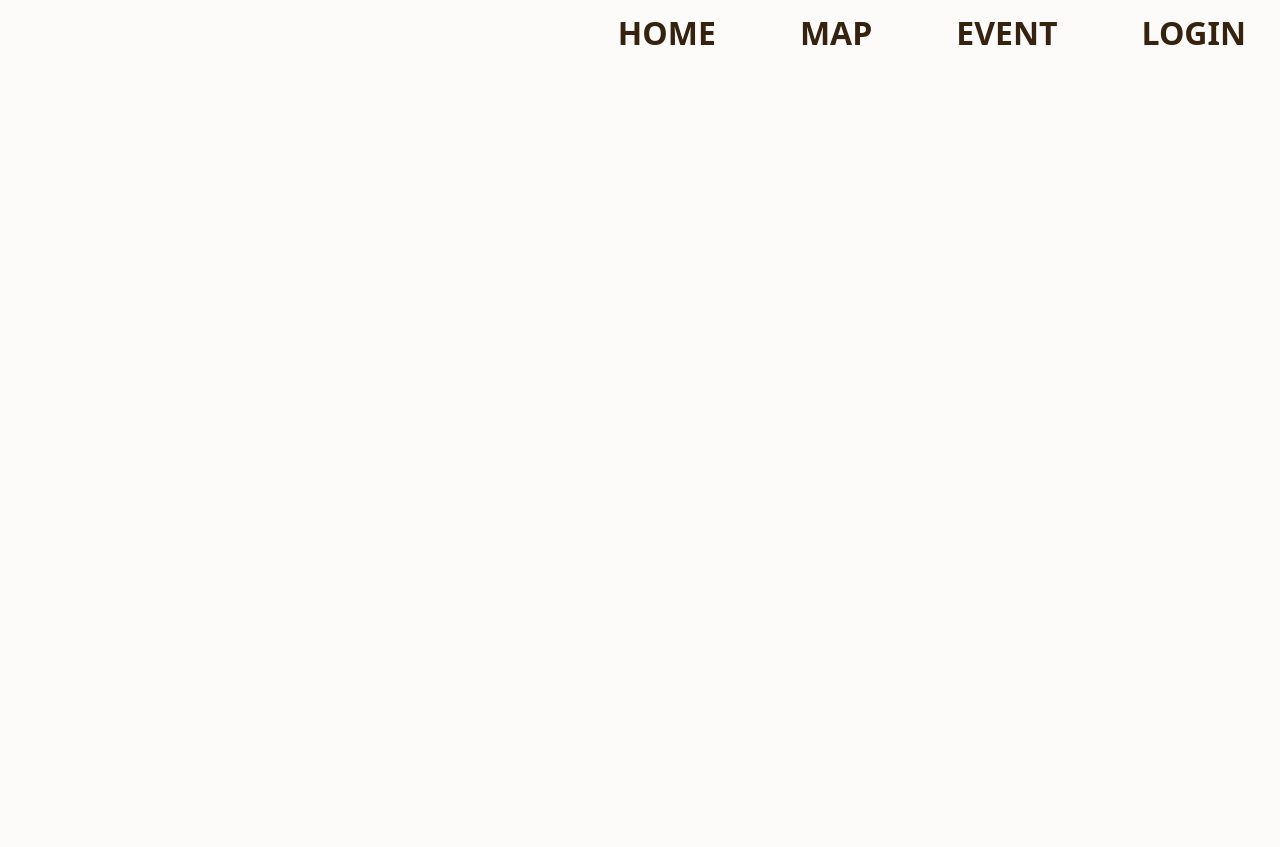
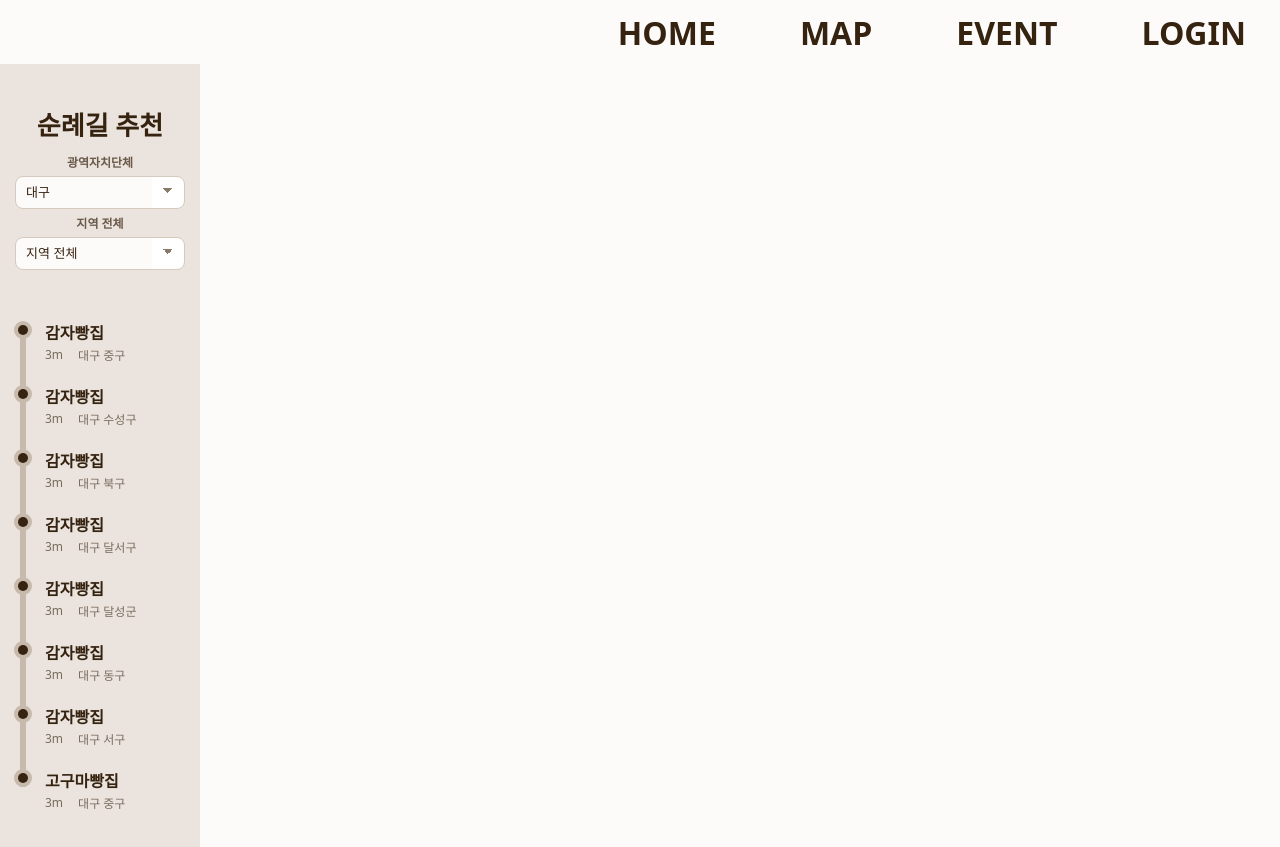
Before and after one commit to gamzazoha/BreadFeet, a React app in the folder frontend/: page /map in a window 1280 px wide. Before the commit the page ends 800 px from the top, so only its background shows below. Built offline with nearby package versions, Linux system fonts and the light colour scheme; the HTML template or start-up script is replaced by a standard one; a web font is replaced by a local one.

Commit message:
feat: map recommended path ui

```diff
--- a/frontend/src/App.jsx
+++ b/frontend/src/App.jsx
@@ -2,6 +2,7 @@ import "./App.css";
 import { BrowserRouter, Routes, Route } from "react-router-dom";
 import Navbar from "./components/Navbar";
 import Home from "./components/home/Home";
+import Map from "./components/map/Map";
 import Login from "./components/Login";
 
 function App() {
@@ -10,6 +11,7 @@ function App() {
       <Navbar />
       <Routes>
         <Route path="/" element={<Home />} />
+        <Route path="/map" element={<Map />} />
         <Route path="/login" element={<Login />} />
       </Routes>
     </BrowserRouter>
--- a/frontend/src/components/Navbar.jsx
+++ b/frontend/src/components/Navbar.jsx
@@ -10,7 +10,7 @@ const Navbar = () => {
             <NavLink to="/">HOME</NavLink>
           </li>
           <li>
-            <NavLink to="/">MAP</NavLink>
+            <NavLink to="/Map">MAP</NavLink>
           </li>
           <li>
             <NavLink to="/">EVENT</NavLink>
--- /dev/null
+++ b/frontend/src/components/map/Map.css
@@ -0,0 +1,3 @@
+.Map {
+  min-height: calc(100dvh - var(--navbar-h));
+}
--- /dev/null
+++ b/frontend/src/components/map/Map.jsx
@@ -0,0 +1,12 @@
+import "./Map.css";
+import MapPath from "./MapPath";
+
+const Map = () => {
+  return (
+    <div className="Map">
+      <MapPath />
+    </div>
+  );
+};
+
+export default Map;
--- /dev/null
+++ b/frontend/src/components/map/MapPath.css
@@ -0,0 +1,120 @@
+.MapPath {
+  width: 200px;
+  min-height: calc(100dvh - var(--navbar-h));
+  background-color: #ebe4de;
+  padding: 15px;
+  box-sizing: border-box;
+}
+
+.MapPathTitle {
+  font-size: 26px;
+  font-weight: 700;
+  color: #352310;
+  margin-bottom: 10px;
+}
+
+.MapPathControls {
+  display: flex;
+  flex-direction: column;
+  gap: 5px;
+  margin: 0 0 30px 0;
+}
+
+.MapPathLabel {
+  font-size: 12px;
+  font-weight: 600;
+  color: #6b5a4a;
+}
+
+.MapPathSelect {
+  font-size: 13px;
+  color: #352310;
+  padding: 8px 10px;
+  border-radius: 8px;
+  outline: none;
+  border: 1px solid #d6c9bd;
+  background-color: #fdfbf9;
+  /* 드롭바 꺼내는 화살표 */
+  appearance: none;
+  background-image: linear-gradient(45deg, transparent 50%, #8a7a6c 50%),
+    linear-gradient(135deg, #8a7a6c 50%, transparent 50%),
+    linear-gradient(to right, #fff, #fff);
+  background-position: calc(100% - 16px) calc(1em - 2px),
+    calc(100% - 11px) calc(1em - 2px), 100% 0;
+  background-size: 5px 5px, 5px 5px, 2.5em 2.5em;
+  background-repeat: no-repeat;
+}
+
+.MapPathSelect:focus {
+  border-color: #b9a694;
+}
+
+.MapPathList {
+  list-style: none;
+  padding: 10px 15px;
+  margin: 0;
+  position: relative;
+}
+
+.MapPathItem {
+  position: relative;
+  display: flex;
+  padding: 10px 0;
+}
+
+.MapPathItem::before {
+  content: "";
+  position: absolute;
+  top: 0;
+  bottom: 0;
+  left: -10px;
+  width: 6px;
+  background-color: #c7baad;
+}
+
+.MapPathItem:first-child::before {
+  top: 25px;
+}
+
+.MapPathItem:last-child::before {
+  bottom: 35px;
+}
+
+.MapPathDot {
+  position: absolute;
+  left: -12px; /* 중앙으로 맞추기 위함 */
+  top: 15px;
+  width: 10px;
+  height: 10px;
+  background: #352310;
+  border-radius: 50%;
+  box-shadow: 0 0 0 4px #c7baad;
+}
+
+.MapPathContent {
+  display: flex;
+  flex-direction: column;
+  align-items: flex-start;
+  margin-left: 15px;
+}
+
+.MapPathName {
+  font-size: 16px;
+  font-weight: 600;
+  color: #352310;
+  margin-bottom: 2px;
+}
+
+.MapPathInfo {
+  font-size: 12px;
+  color: #7a6b5e;
+  display: flex;
+  gap: 15px;
+}
+
+.MapPathEmpty {
+  font-size: 13px;
+  color: #7a6b5e;
+  padding: 10px 0;
+  text-align: center;
+}
--- /dev/null
+++ b/frontend/src/components/map/MapPath.jsx
@@ -0,0 +1,238 @@
+import "./MapPath.css";
+import { useMemo, useState } from "react";
+
+const Regions = {
+  서울: [
+    "강남구",
+    "강동구",
+    "강북구",
+    "강서구",
+    "관악구",
+    "광진구",
+    "구로구",
+    "금천구",
+    "노원구",
+    "도봉구",
+    "동대문구",
+    "동작구",
+    "마포구",
+    "서대문구",
+    "서초구",
+    "성동구",
+    "성북구",
+    "송파구",
+    "양천구",
+    "영등포구",
+    "용산구",
+    "은평구",
+    "종로구",
+    "중구",
+    "중랑구",
+  ],
+  대구: ["중구", "동구", "서구", "남구", "북구", "수성구", "달서구", "달성군"],
+  부산: [
+    "중구",
+    "서구",
+    "동구",
+    "영도구",
+    "부산진구",
+    "동래구",
+    "남구",
+    "북구",
+    "해운대구",
+    "사하구",
+    "금정구",
+    "강서구",
+    "연제구",
+    "수영구",
+    "사상구",
+    "기장군",
+  ],
+  대전: ["동구", "중구", "서구", "유성구", "대덕구"],
+  인천: [
+    "중구",
+    "동구",
+    "미추홀구",
+    "연수구",
+    "남동구",
+    "부평구",
+    "계양구",
+    "서구",
+    "강화군",
+    "옹진군",
+  ],
+  광주: ["동구", "서구", "남구", "북구", "광산구"],
+  울산: ["중구", "남구", "동구", "북구", "울주군"],
+  세종: ["세종시 전체"],
+  경기: [
+    "수원시",
+    "용인시",
+    "고양시",
+    "성남시",
+    "화성시",
+    "부천시",
+    "남양주시",
+    "안산시",
+    "평택시",
+    "의정부시",
+  ], // 축약
+  강원: ["춘천시", "원주시", "강릉시", "속초시"],
+  충북: ["청주시", "충주시", "제천시"],
+  충남: ["천안시", "아산시", "공주시", "서산시"],
+  전북: ["전주시", "익산시", "군산시"],
+  전남: ["여수시", "순천시", "목포시"],
+  경북: ["포항시", "구미시", "경주시", "김천시"],
+  경남: ["창원시", "김해시", "진주시", "양산시"],
+  제주: ["제주시", "서귀포시"],
+};
+
+const Korea = Object.keys(Regions);
+
+const mockData = [
+  {
+    id: 1,
+    name: "감자빵집",
+    distance: "3m",
+    region: "대구",
+    subregion: "중구",
+  },
+  {
+    id: 2,
+    name: "감자빵집",
+    distance: "3m",
+    region: "대구",
+    subregion: "수성구",
+  },
+  {
+    id: 3,
+    name: "감자빵집",
+    distance: "3m",
+    region: "대구",
+    subregion: "북구",
+  },
+  {
+    id: 4,
+    name: "감자빵집",
+    distance: "3m",
+    region: "대구",
+    subregion: "달서구",
+  },
+  {
+    id: 5,
+    name: "감자빵집",
+    distance: "3m",
+    region: "대구",
+    subregion: "달성군",
+  },
+  {
+    id: 6,
+    name: "감자빵집",
+    distance: "3m",
+    region: "대구",
+    subregion: "동구",
+  },
+  {
+    id: 7,
+    name: "감자빵집",
+    distance: "3m",
+    region: "대구",
+    subregion: "서구",
+  },
+  {
+    id: 1,
+    name: "고구마빵집",
+    distance: "3m",
+    region: "대구",
+    subregion: "중구",
+  },
+];
+
+const MapPath = () => {
+  const [region, setRegion] = useState("대구");
+  const [subregion, setSubregion] = useState("지역 전체");
+
+  const subregions = useMemo(
+    () => ["지역 전체", ...(Regions[region] ?? [])],
+    [region]
+  );
+
+  const filtered = useMemo(() => {
+    return mockData.filter((r) => {
+      const regionOk = region ? r.region === region : true;
+      const subOk =
+        subregion === "지역 전체" ? true : r.subregion === subregion;
+      return regionOk && subOk;
+    });
+  }, [region, subregion]);
+
+  const handleRegionChange = (e) => {
+    setRegion(e.target.value);
+    setSubregion("지역 전체"); // 도시 변경시 지역 선택 초기화
+  };
+
+  return (
+    <div className="MapPath">
+      <h3 className="MapPathTitle">순례길 추천</h3>
+
+      <div className="MapPathControls">
+        {/* 자치단체 */}
+        <label className="MapPathLabel" htmlFor="region">
+          광역자치단체
+        </label>
+        <select
+          id="region"
+          className="MapPathSelect"
+          value={region}
+          onChange={handleRegionChange}
+        >
+          {Korea.map((item) => (
+            <option key={item} value={item}>
+              {item}
+            </option>
+          ))}
+        </select>
+
+        {/* 자치단체의 지역 */}
+        <label className="MapPathLabel" htmlFor="subregion">
+          지역 전체
+        </label>
+        <select
+          id="subregion"
+          className="MapPathSelect"
+          value={subregion}
+          onChange={(e) => setSubregion(e.target.value)}
+        >
+          {subregions.map((item) => (
+            <option key={item} value={item}>
+              {item}
+            </option>
+          ))}
+        </select>
+      </div>
+
+      {/* path 만들기 */}
+      <ul className="MapPathList" aria-label="추천 루트 목록">
+        {filtered.map((item) => (
+          <li key={item.id} className="MapPathItem">
+            <span className="MapPathDot" aria-hidden />
+            <div className="MapPathContent">
+              <div className="MapPathName">{item.name}</div>
+              <div className="MapPathInfo">
+                <span>{item.distance}</span>
+                <span>
+                  {item.region} {item.subregion}
+                </span>
+              </div>
+            </div>
+          </li>
+        ))}
+
+        {filtered.length === 0 && (
+          <li className="MapPathEmpty">해당 지역의 추천 루트가 없습니다.</li>
+        )}
+      </ul>
+    </div>
+  );
+};
+
+export default MapPath;
```
